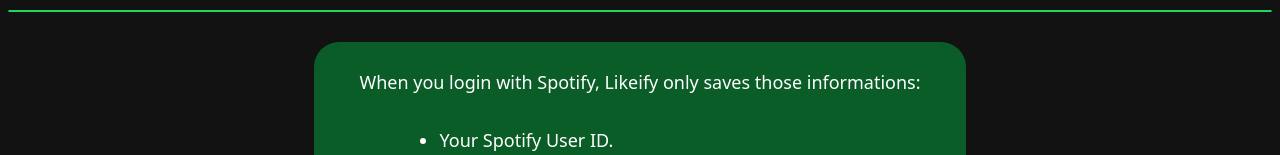
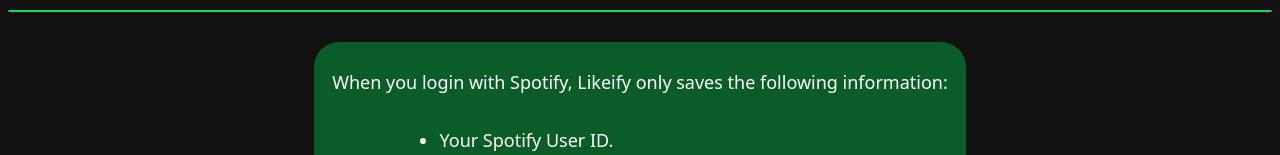
Before and after one commit to Stef-00012/Likeify, a website: page src/frontend/privacy/index.html in a window 1280 px wide. Shown: the part 125-280 px from the top of the page. Drawn offline with Linux system fonts and the light colour scheme.

Commit message:
better grammar

```diff
--- a/src/frontend/privacy/index.html
+++ b/src/frontend/privacy/index.html
@@ -17,7 +17,7 @@
 
         <div class="policy-container">
             <p>
-                When you login with Spotify, Likeify only saves those informations:
+                When you login with Spotify, Likeify only saves the following information:
 
                 <div class="list">
                     <ul>
```
